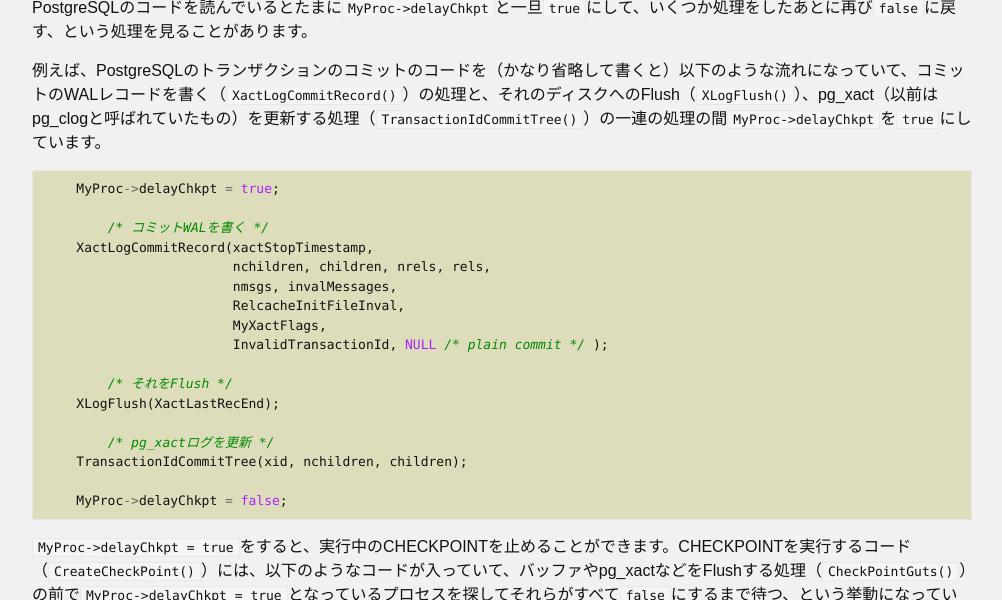
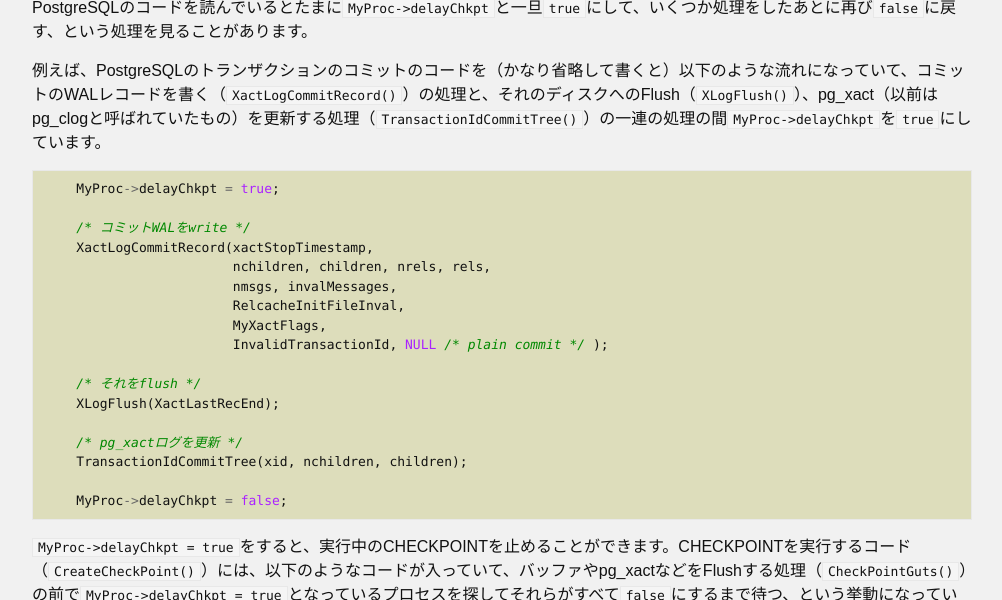
Before and after one commit to MasahikoSawada/masahikosawada.github.io, a Jekyll site: the page built from _posts/2021-08-05-delayChkpt.md, in a window 1280 px wide and 900 px high, cut to the strip 300-900 px from the top of the window. Shown: the whole strip, without its empty margins (138-1140 px from the left). Built offline with Jekyll 4.4.1, drawn with Linux system fonts in a browser that asks for light colours; comment, search, counter and statistics services are not loaded.

Commit message:
post: fix comments in delaychkpt post.

````diff
--- a/_posts/2021-08-05-delayChkpt.md
+++ b/_posts/2021-08-05-delayChkpt.md
@@ -13,7 +13,7 @@
 ```c
     MyProc->delayChkpt = true;
 
-	/* コミットWALを書く */
+    /* コミットWALをwrite */
     XactLogCommitRecord(xactStopTimestamp,
                         nchildren, children, nrels, rels,
                         nmsgs, invalMessages,
@@ -21,10 +21,10 @@
                         MyXactFlags,
                         InvalidTransactionId, NULL /* plain commit */ );
 
-	/* それをFlush */
+    /* それをflush */
     XLogFlush(XactLastRecEnd);
 
-	/* pg_xactログを更新 */
+    /* pg_xactログを更新 */
     TransactionIdCommitTree(xid, nchildren, children);
 
     MyProc->delayChkpt = false;
````
